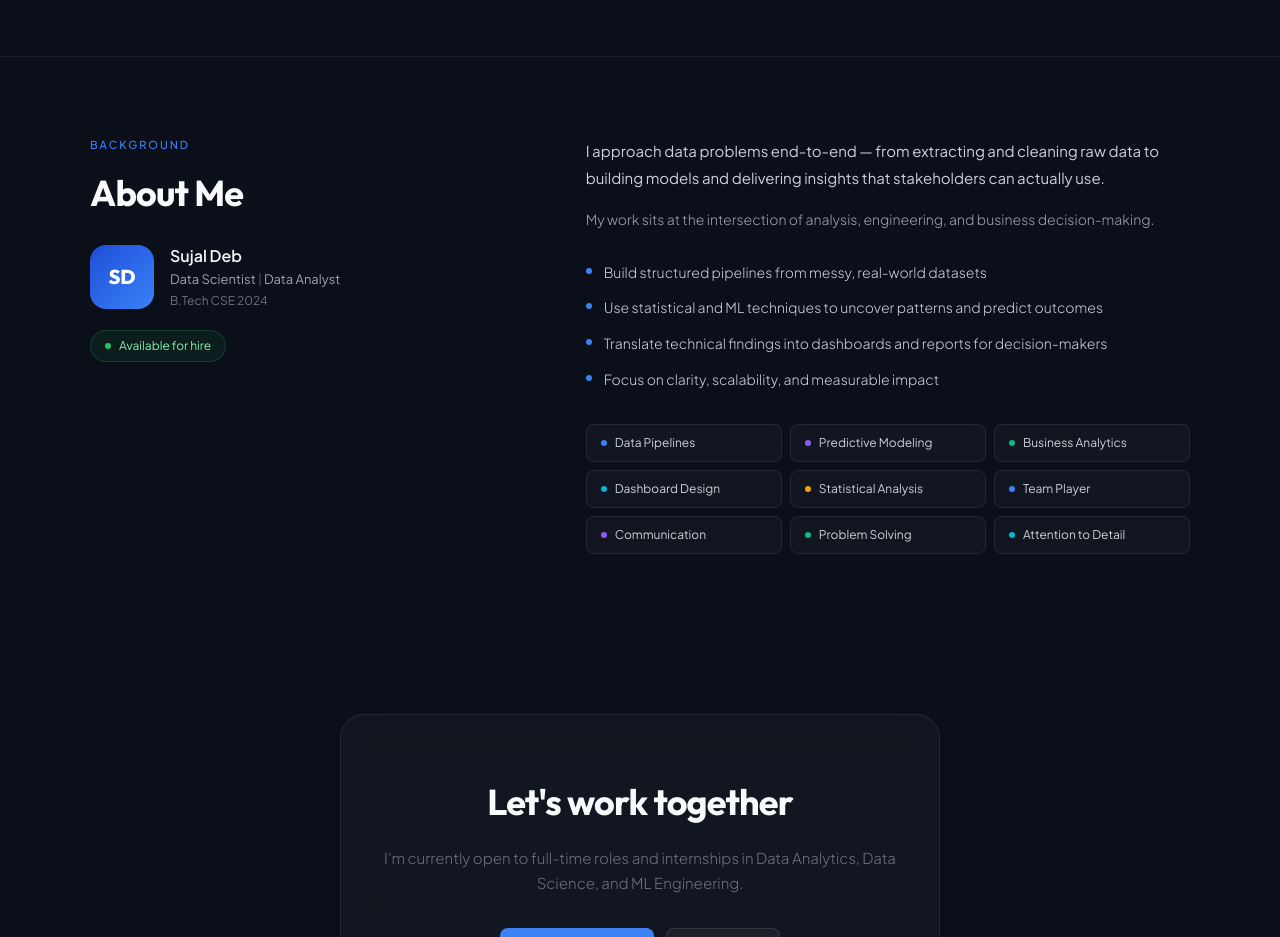
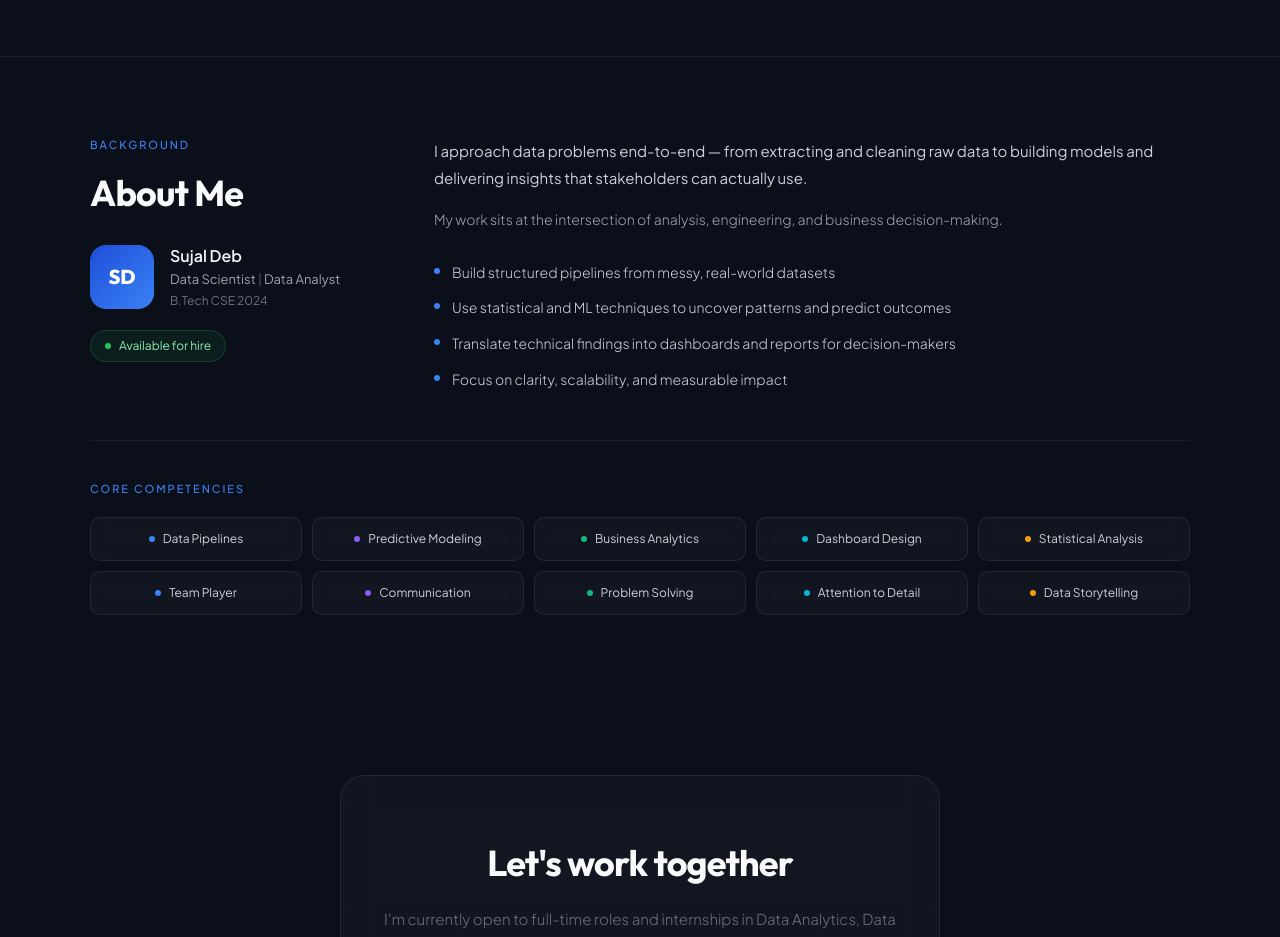
Before and after one commit to sujaldeb/sujal-portfolio, a React (Vite) app: page / in a window 1280 px wide. Shown: the part 1800-2737 px from the top of the page. Built offline with nearby package versions, Linux system fonts and the light colour scheme.

Commit message:
competencies full width 5x2 grid

```diff
--- a/src/pages/Home.jsx
+++ b/src/pages/Home.jsx
@@ -25,6 +25,7 @@ const Home = () => {
     { name: 'Communication', color: '#8B5CF6' },
     { name: 'Problem Solving', color: '#10B981' },
     { name: 'Attention to Detail', color: '#06B6D4' },
+    { name: 'Data Storytelling', color: '#F59E0B' },
   ]
 
   return (
@@ -37,8 +38,6 @@ const Home = () => {
 
         {/* Project Preview Strip + Featured Projects */}
         <section style={{ maxWidth: '1100px', margin: '0 auto', padding: '80px 20px' }}>
-
-          {/* Preview Strip */}
           <div style={{ marginBottom: '64px' }}>
             <div style={{ fontSize: '11px', letterSpacing: '2px', color: '#3B82F6', textTransform: 'uppercase', fontWeight: '500', marginBottom: '20px' }}>
               Project Previews
@@ -76,7 +75,6 @@ const Home = () => {
             </div>
           </div>
 
-          {/* Featured Projects Header */}
           <div style={{ display: 'flex', justifyContent: 'space-between', alignItems: 'flex-end', marginBottom: '32px', flexWrap: 'wrap', gap: '16px' }}>
             <div>
               <div style={{ fontSize: '11px', letterSpacing: '2px', color: '#3B82F6', textTransform: 'uppercase', fontWeight: '500', marginBottom: '8px' }}>
@@ -100,7 +98,10 @@ const Home = () => {
 
         {/* About Section */}
         <section style={{ borderTop: '0.5px solid rgba(255,255,255,0.06)', padding: '80px 20px' }}>
-          <div style={{ maxWidth: '1100px', margin: '0 auto' }} className="about-grid">
+          <div style={{ maxWidth: '1100px', margin: '0 auto' }}>
+
+            {/* Top about grid — identity left, text right */}
+            <div className="about-grid">
 
               {/* Left */}
               <div className="about-left">
@@ -110,8 +111,6 @@ const Home = () => {
                 <h2 style={{ fontFamily: 'Outfit, sans-serif', fontSize: '36px', fontWeight: '700', color: '#F9FAFB', letterSpacing: '-0.8px', marginBottom: '24px' }}>
                   About Me
                 </h2>
-
-              {/* Avatar */}
                 <div style={{ display: 'flex', alignItems: 'center', gap: '16px', marginBottom: '20px' }}>
                   <div style={{ width: '64px', height: '64px', background: 'linear-gradient(135deg, #1D4ED8, #3B82F6)', borderRadius: '16px', display: 'flex', alignItems: 'center', justifyContent: 'center', fontFamily: 'Outfit, sans-serif', fontSize: '20px', fontWeight: '800', color: '#fff', flexShrink: 0 }}>
                     SD
@@ -124,7 +123,6 @@ const Home = () => {
                     <div style={{ fontSize: '12px', color: '#6B7280', marginTop: '3px' }}>B.Tech CSE 2024</div>
                   </div>
                 </div>
-
                 <div style={{ display: 'inline-flex', alignItems: 'center', gap: '8px', background: 'rgba(34,197,94,0.08)', border: '0.5px solid rgba(34,197,94,0.2)', padding: '6px 14px', borderRadius: '100px', fontSize: '12px', color: '#86EFAC' }}>
                   <span style={{ width: '6px', height: '6px', background: '#22C55E', borderRadius: '50%' }} />
                   Available for hire
@@ -139,9 +137,7 @@ const Home = () => {
                 <p style={{ color: '#9CA3AF', fontSize: '14px', lineHeight: '1.8', marginBottom: '28px', fontWeight: '300' }}>
                   My work sits at the intersection of analysis, engineering, and business decision-making.
                 </p>
-
-              {/* Bullet Points */}
-              <div style={{ display: 'flex', flexDirection: 'column', gap: '12px', marginBottom: '32px' }}>
+                <div style={{ display: 'flex', flexDirection: 'column', gap: '12px' }}>
                   {bullets.map((b, i) => (
                     <div key={i} style={{ display: 'flex', alignItems: 'flex-start', gap: '12px' }}>
                       <div style={{ width: '6px', height: '6px', borderRadius: '50%', background: '#3B82F6', flexShrink: 0, marginTop: '7px' }} />
@@ -149,11 +145,31 @@ const Home = () => {
                     </div>
                   ))}
                 </div>
+              </div>
+            </div>
 
-              {/* Competencies */}
+            {/* Competencies — full width below */}
+            <div style={{ marginTop: '48px', paddingTop: '40px', borderTop: '0.5px solid rgba(255,255,255,0.06)' }}>
+              <div style={{ fontSize: '11px', letterSpacing: '2px', color: '#3B82F6', textTransform: 'uppercase', fontWeight: '500', marginBottom: '20px' }}>
+                Core Competencies
+              </div>
               <div className="competencies-grid">
                 {competencies.map(c => (
-                  <div key={c.name} style={{ background: 'rgba(255,255,255,0.03)', backdropFilter: 'blur(8px)', WebkitBackdropFilter: 'blur(8px)', border: '0.5px solid rgba(255,255,255,0.08)', borderRadius: '8px', padding: '9px 14px', fontSize: '12px', color: '#C9D1D9', display: 'flex', alignItems: 'center', gap: '8px' }}>
+                  <div key={c.name} style={{
+                    background: 'rgba(255,255,255,0.03)',
+                    backdropFilter: 'blur(8px)',
+                    WebkitBackdropFilter: 'blur(8px)',
+                    border: '0.5px solid rgba(255,255,255,0.08)',
+                    borderRadius: '10px',
+                    padding: '12px 14px',
+                    fontSize: '12px',
+                    color: '#C9D1D9',
+                    display: 'flex',
+                    alignItems: 'center',
+                    justifyContent: 'center',
+                    gap: '8px',
+                    textAlign: 'center',
+                  }}>
                     <div style={{ width: '6px', height: '6px', borderRadius: '50%', background: c.color, flexShrink: 0 }} />
                     {c.name}
                   </div>
@@ -187,14 +203,19 @@ const Home = () => {
         <style>{`
           .projects-grid { display: grid; grid-template-columns: 1fr 1fr; gap: 20px; }
           .preview-strip { display: grid; grid-template-columns: 1fr 1fr 1fr 1fr; gap: 16px; }
-          .about-grid { display: grid; grid-template-columns: 1fr 1.4fr; gap: 64px; align-items: start; }
-          .competencies-grid { display: grid; grid-template-columns: 1fr 1fr 1fr; gap: 8px; }
+          .about-grid { display: grid; grid-template-columns: 280px 1fr; gap: 64px; align-items: start; }
+          .competencies-grid { display: grid; grid-template-columns: 1fr 1fr 1fr 1fr 1fr; gap: 10px; }
+          @media (max-width: 1024px) {
+            .competencies-grid { grid-template-columns: 1fr 1fr 1fr 1fr; }
+          }
           @media (max-width: 768px) {
             .projects-grid { grid-template-columns: 1fr; }
             .preview-strip { grid-template-columns: 1fr 1fr; gap: 12px; }
             .about-grid { grid-template-columns: 1fr; gap: 32px; }
             .about-left { text-align: center; display: flex; flex-direction: column; align-items: center; }
-            .about-left > div:first-child { align-self: center; }
+            .competencies-grid { grid-template-columns: 1fr 1fr 1fr; }
+          }
+          @media (max-width: 480px) {
             .competencies-grid { grid-template-columns: 1fr 1fr; }
           }
         `}</style>
```
Lines whose indentation alone changed are shown as unchanged.
